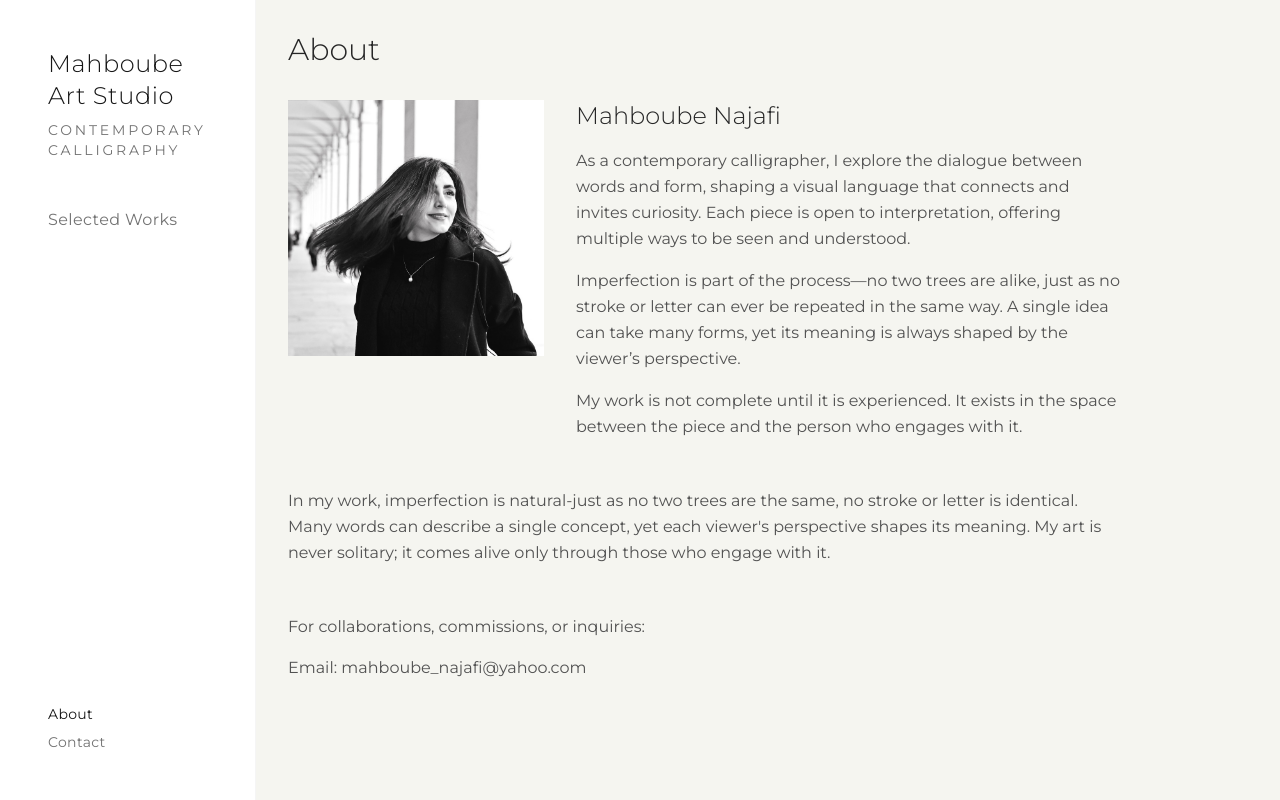
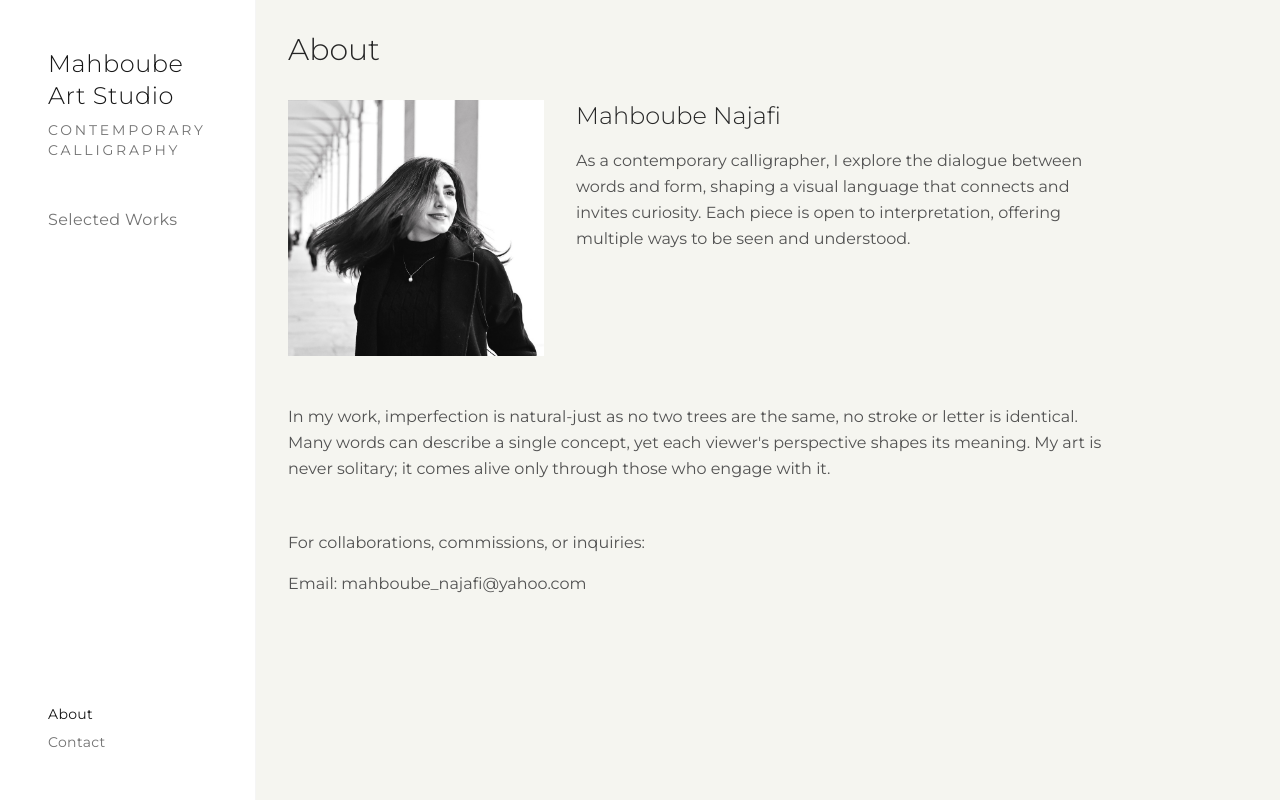
Before and after one commit to mahbu0bn/portfolio, a React (Vite) app: page /about in a window 1280 px wide. Built offline with nearby package versions, Linux system fonts and the light colour scheme.

Commit message:
chore: removed some text in about page

```diff
--- a/src/pages/About.tsx
+++ b/src/pages/About.tsx
@@ -47,7 +47,7 @@ const About: React.FC = () => {
                 invites curiosity. Each piece is open to interpretation,
                 offering multiple ways to be seen and understood.
               </p>
-              <p className="leading-relaxed text-neutral-600">
+              {/* <p className="leading-relaxed text-neutral-600">
                 Imperfection is part of the process—no two trees are alike, just
                 as no stroke or letter can ever be repeated in the same way. A
                 single idea can take many forms, yet its meaning is always
@@ -56,7 +56,7 @@ const About: React.FC = () => {
               <p className="leading-relaxed text-neutral-600">
                 My work is not complete until it is experienced. It exists in
                 the space between the piece and the person who engages with it.
-              </p>
+              </p> */}
             </div>
           </motion.div>
 
```
